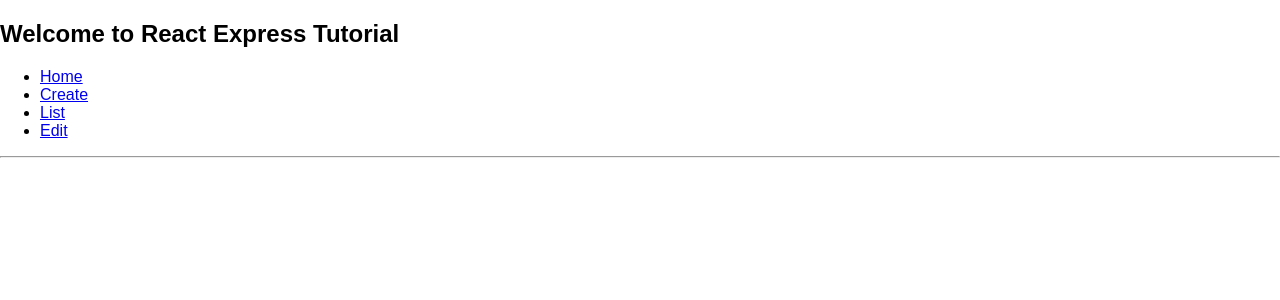
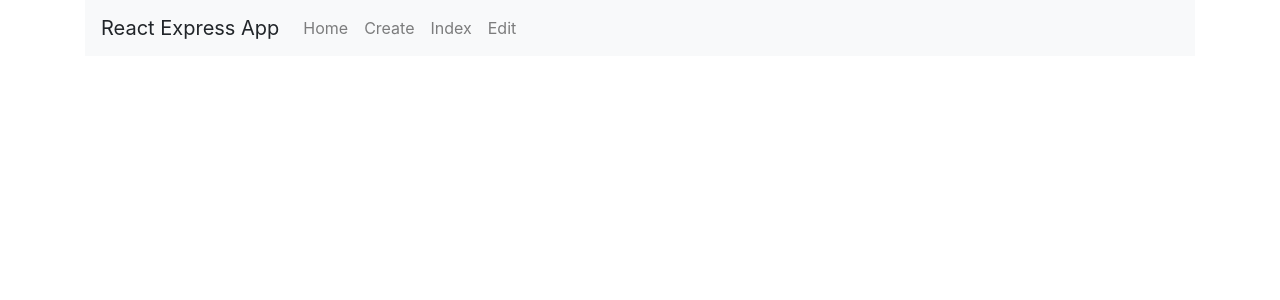
Before and after one commit to jyzgo/react-express-tutorial, a React (Create React App) app: page / in a window 1280 px wide. Shown: the top 300 px of the page. Built offline with nearby package versions, Linux system fonts and the light colour scheme.

Commit message:
add  bootstrap

```diff
--- a/package.json
+++ b/package.json
@@ -3,6 +3,7 @@
   "version": "0.1.0",
   "private": true,
   "dependencies": {
+    "bootstrap": "^4.1.1",
     "react": "^16.3.2",
     "react-dom": "^16.3.2",
     "react-router-dom": "^4.2.2",
--- a/src/App.js
+++ b/src/App.js
@@ -1,6 +1,5 @@
 import React, { Component } from 'react';
-import logo from './logo.svg';
-import './App.css';
+//import './App.css';
 
 import {BrowserRouter as Router,Switch,Route,Link} from 'react-router-dom'
 
@@ -12,21 +11,30 @@ class App extends Component {
   render() {
     return (
      <Router>
-       <div>
-         <h2> Welcome to React Express Tutorial
-         </h2>
-         <ul>
-           <li><Link to={'/'}>Home </Link></li>
-             <li><Link to={'/create'}>Create </Link></li>
-             <li><Link to={'/index'}>List </Link></li>
-             <li><Link to={'/edit/:id'}>Edit </Link></li>
-         </ul>
-           <hr/>
+         <div className="container">
+             <nav className="navbar navbar-expand-lg navbar-light bg-light">
+                 <a className="navbar-brand"> React Express App</a>
+                 <div className="collapse navbar-collapse" id ="navbarSupportedContent">
+                     <ul className="navbar-nav mr-auto">
+                         <li className= "nav-item">
+                             <Link to ={'/'} className="nav-link">Home </Link>
+                         </li>
+                         <li className= "nav-item">
+                             <Link to ={'/create'} className="nav-link"> Create </Link>
+                         </li>
+                         <li className= "nav-item">
+                             <Link to ={'/index'} className="nav-link"> Index </Link>
+                         </li>
+                         <li className= "nav-item">
+                             <Link to ={'/edit/:id'} className="nav-link">Edit</Link>
+                         </li>
+                     </ul>
+                 </div>
+             </nav>
            <Switch>
                <Route exact path='/create' component = {CreateComponent}/>
                <Route exact path='/edit/:id' component = {EditComponent}/>
                <Route exact path='/index' component = {IndexComponent}/>
-
            </Switch>
        </div>
      </Router>
--- a/src/components/CreateComponent.js
+++ b/src/components/CreateComponent.js
@@ -2,10 +2,60 @@
 import React,{Component} from  'react';
 
 export default class CreateComponent extends Component{
+
+    constructor(props)
+    {
+        super(props);
+        this.onChangeHostName = this.onChangeHostName.bind(this);
+        this.onChangePort = this.onChangePort.bind(this);
+        this.onSubmit = this.onSubmit.bind(this);
+
+        this.state ={
+            name:'',
+            port:''
+        }
+
+    }
+
+    onChangeHostName(e)
+    {
+        this.setState({
+            name: e.target.value
+        });
+    }
+
+    onChangePort(e){
+        this.setState({
+            port: e.target.value
+        });
+    }
+
+    onSubmit(e)
+    {
+        e.preventDefault();
+        console.log(`name is ${this.state.name} and port is ${this.state.port}`);
+        this.setState({
+            name:'',
+            port:''
+        })
+    }
     render(){
         return (
-            <div>
-                <p> Welcom to Create Component!</p>
+            <div style={{marginTop:50}}>
+                <h3>Add New Server</h3>
+                <form>
+                    <div className="form-group">
+                        <label>Add Host Name :</label>
+                        <input type="text" className="form-control"/>
+                    </div>
+                      <div className="form-group">
+                        <label>Add Server Port:</label>
+                        <input type="text" className="form-control"/>
+                    </div>
+                      <div className="form-group">
+                        <input type="submit" value="Add Node Server" className="btn btn-primary"/>
+                    </div>
+                </form>
             </div>
         )
     }
--- a/src/components/EditComponent.js
+++ b/src/components/EditComponent.js
@@ -3,7 +3,7 @@ import React,{Component} from 'react'
 export default  class EditComponent extends Component{
     render(){
         return(
-        <div>
+            <div style={{marginTop:50}}>
             <p> Welcome to Edit Component </p>
         </div>
         )
--- a/src/components/IndexComponent.js
+++ b/src/components/IndexComponent.js
@@ -3,7 +3,7 @@ import  React, { Component} from 'react';
 export default class IndexComponent extends Component{
     render(){
         return (
-            <div>
+                <div style={{marginTop:50}}>
                 <p>Welcome from Index Component</p>
             </div>
         )
--- a/src/index.js
+++ b/src/index.js
@@ -1,9 +1,11 @@
 import React from 'react';
 import ReactDOM from 'react-dom';
-import './index.css';
+// import './index.css';
 import App from './App';
 import  {BrowserRouter} from 'react-router-dom'
 import registerServiceWorker from './registerServiceWorker';
+
+ import  '../node_modules/bootstrap/dist/css/bootstrap.min.css';
 
 ReactDOM.render(
     <BrowserRouter>
```
Also changed, not shown: 1 other file (tests, documents, lock files or other folders).
